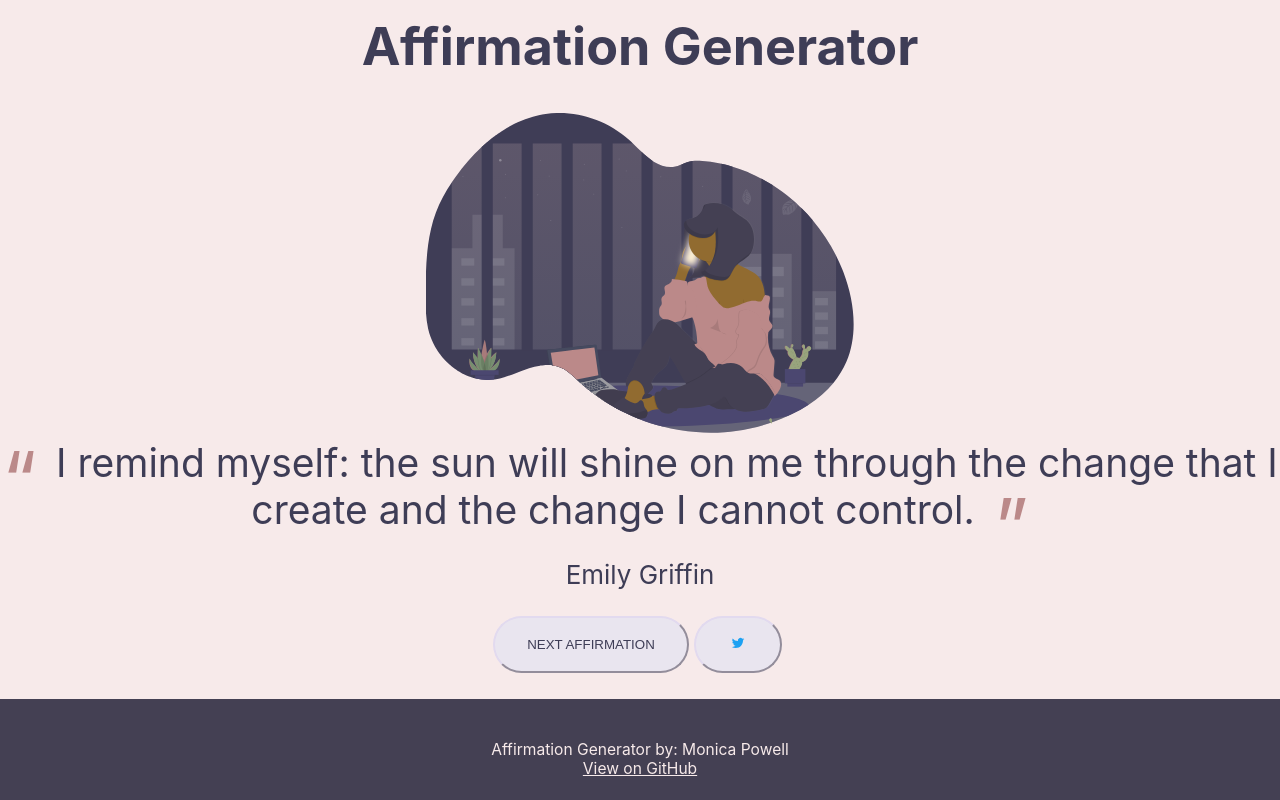
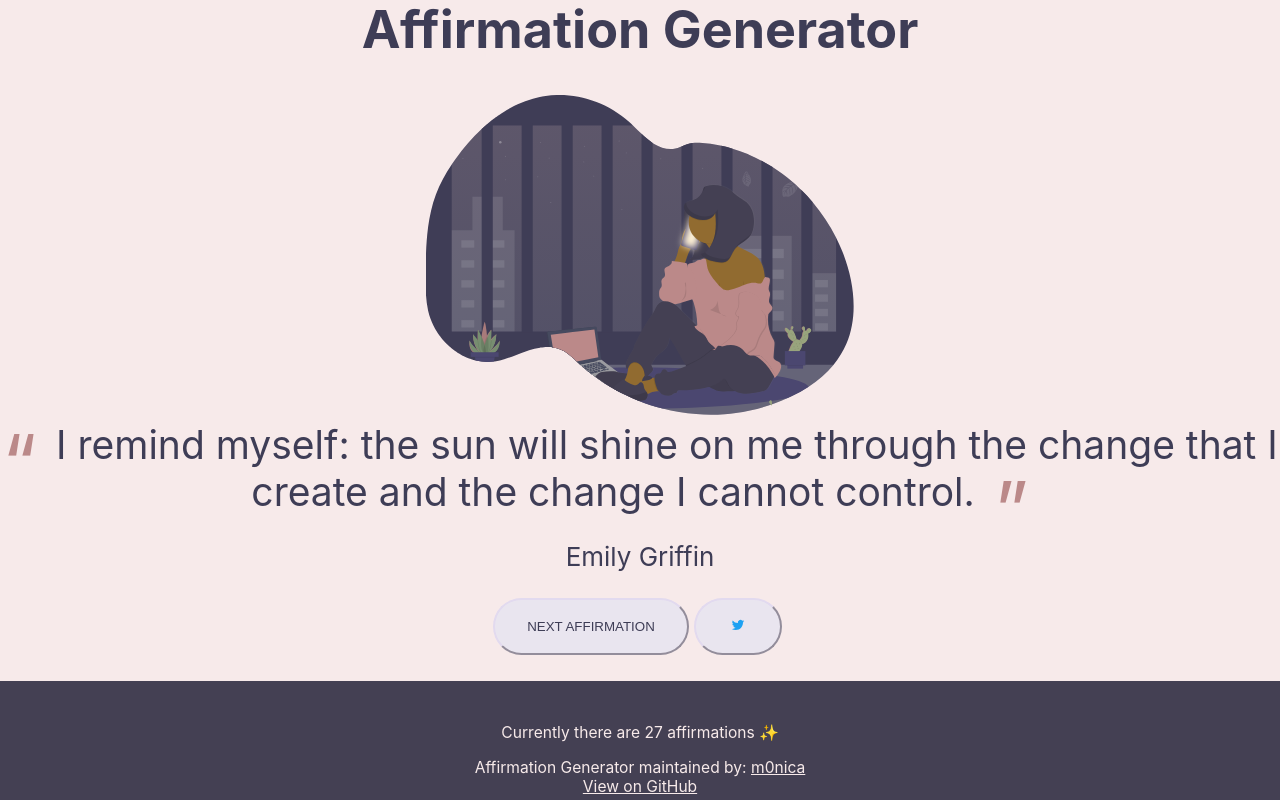
Before and after one commit to M0nica/affirmation_generator, a React (Create React App) app: page / in a window 1280 px wide. Built offline with nearby package versions, Linux system fonts and the light colour scheme.

Commit message:
update footer to list number of affirmations

```diff
--- a/src/Footer.js
+++ b/src/Footer.js
@@ -1,13 +1,17 @@
 import React from "react";
 import "./Footer.css";
+import quoteList from "./affirmations";
 
 class Footer extends React.Component {
   render() {
     return (
       <div className="footer">
+        <p>Currently there are {quoteList.length - 1} affirmations ✨</p>
         <p>
           {" "}
-          Affirmation Generator by: Monica Powell <br />
+          Affirmation Generator maintained by:{" "}
+          <a href="https://github.com/M0nica/affirmation_generator">m0nica</a>
+          <br />
           <a href="https://github.com/M0nica/affirmation_generator">
             View on GitHub
           </a>
```
